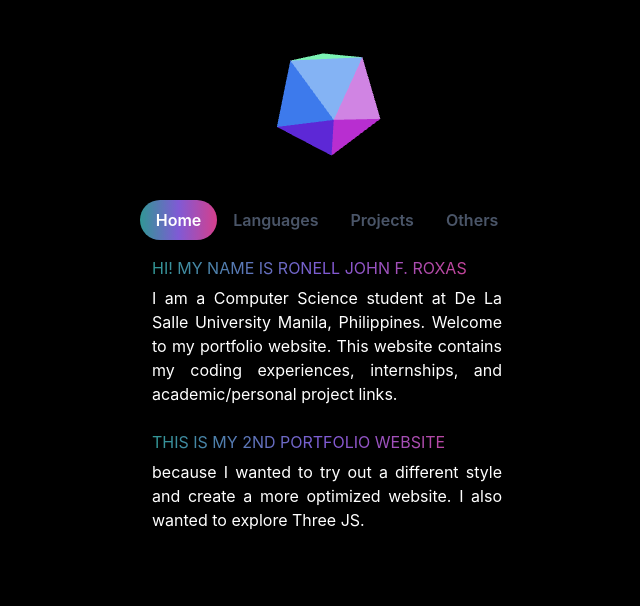
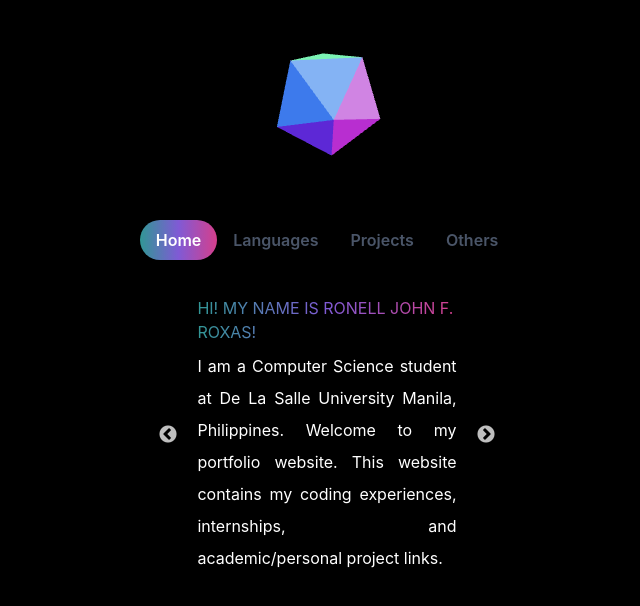
Before and after one commit to ronellroxas/portfolio-v2, a Next.js app: page / in a window 1280 px wide. Shown: the top 606 px of the page, without its empty margins (313-953 px from the left). Built offline with nearby package versions, Linux system fonts and the light colour scheme.

Commit message:
feat: add new info

```diff
--- a/components/CustomText.js
+++ b/components/CustomText.js
@@ -20,7 +20,7 @@ export default function CustomText(props) {
     return (
         <MotionText
             align='justify'
-            lineHeight={1.5}
+            lineHeight={2}
 
             /*Animations */
             variants={TextAnimation}
--- a/components/Experience.js
+++ b/components/Experience.js
@@ -20,8 +20,7 @@ export default function Experience(props) {
         <MotionBox
             /*Initial styling*/
             as='div'
-            maxW="40%"
-            minW="350px"
+            maxW="60%"
             mx='auto'
 
             /*Animations */
--- a/components/Home.js
+++ b/components/Home.js
@@ -2,9 +2,19 @@ import { Box } from "@chakra-ui/react";
 import { motion } from "framer-motion";
 import CustomText from "./CustomText";
 import CustomHeader from "./CustomHeader";
+import Slider from "react-slick";
+
 export default function Home(props) {
 
     const MotionBox = motion(Box);
+    const sliderSettings = {
+        dots: false,
+        infinite: true,
+        lazyLoad: true,
+        speed: 500,
+        slidesToShow: 1,
+        slidesToScroll: 1
+    };
 
     const BoxAnimation = {
         hidden: {
@@ -12,28 +22,49 @@ export default function Home(props) {
         },
         show: {
             opacity: 1,
-            transition: {duration: 0.2, staggerChildren: 0.2}
+            transition: { duration: 0.2, staggerChildren: 0.2 }
         }
+    }
+
+    const boxSettings = {
+        /*Initial styling*/
+        as: 'div',
+        maxW: "90%",
+        mx: 'auto',
+
+        /*Animations */
+        variants: { BoxAnimation },
+        initial: 'hidden',
+        animate: 'show'
     }
 
     return (
         <MotionBox
-            /*Initial styling*/
-            as='div'
-            maxW="40%"
-            minW="350px"
-            mx='auto'
-
-            /*Animations */
-            variants={BoxAnimation}
-            initial='hidden'
-            animate='show'
+            as="div"
+            maxW="60%"
         >
-            <CustomHeader text="Hi! My Name is Ronell John F. Roxas"/>
-            <CustomText text="I am a Computer Science student at De La Salle University Manila, Philippines. Welcome to my portfolio website. This website contains my coding experiences, internships, and academic/personal project links."/>
-            <br/>
-            <CustomHeader text="This is my 2nd portfolio website"/>
-            <CustomText text="because I wanted to try out a different style and create a more optimized website. I also wanted to explore Three JS."/>
+            <Slider {...sliderSettings}>
+                <MotionBox {...boxSettings}>
+                    <CustomHeader text="Hi! My Name is Ronell John F. Roxas!" />
+                    <CustomText text="I am a Computer Science student at De La Salle University Manila, Philippines. Welcome to my portfolio website. This website contains my coding experiences, internships, and academic/personal project links." />
+                </MotionBox>
+                <MotionBox {...boxSettings}>
+                    <CustomHeader text="I like Web Development!" />
+                    <CustomText text="I mainly take on the role of Full Stack Developer in academic projects. For my internships, I experienced a Backend Developer and Full Stack Developer role. I think Web Development is fun since it's very easy to get started and build ideas, but also has a lot of complexity to explore especially in industry products." />
+                </MotionBox>
+                <MotionBox {...boxSettings}>
+                    <CustomHeader text="I like AI!" />
+                    <CustomText text="My thesis involved NLP using Machine Learning techniques like TF-IDF and MLP Regressors; and Deep Learning techniques like Word Embeddings and CNN. I enjoyed the challenge our thesis gave us which allowed our team to learn a lot of things!" />
+                </MotionBox>
+                <MotionBox {...boxSettings}>
+                    <CustomHeader text="I like Data Science!" />
+                    <CustomText text="We had an introductory class to Data Science which I enjoyed! I like how you can observe patterns and relationship between different datasets and visualize them in a creative manner. I also want to learn more about using AI models in Data Science by analyzing the weights of the trained model instead of just creating a prediction model." />
+                </MotionBox>
+                <MotionBox {...boxSettings}>
+                    <CustomHeader text="I like Programming!" />
+                    <CustomText text="Programming is such a broad concept wherein there are a lot of fun things to explore from my perspective. These 3 are mostly the ones that stuck with me the most because of how much fun I had, how much things I learned, and how excited I feel to learn more about them. However, programming in general is something that I find fun, and would love to explore other fields in the future as well!" />
+                </MotionBox>
+            </Slider>
         </MotionBox>
     )
 }
--- a/components/Navigation.js
+++ b/components/Navigation.js
@@ -14,7 +14,9 @@ export default function Navigation(props) {
         <>
             <Model/>
             <Tabs variant='soft-rounded' colorScheme='gray' align='center' maxW="40%" minW="400px" mx='auto' isLazy>
-                <TabList>
+                <TabList
+                    m={5}
+                >
                     <CustomTab text='Home'/>
                     <CustomTab text='Languages'/>
                     <CustomTab text='Projects'/>
--- a/components/Project.js
+++ b/components/Project.js
@@ -21,8 +21,7 @@ export default function Project(props) {
         <MotionBox
             /*Initial styling*/
             as='div'
-            maxW="40%"
-            minW="350px"
+            maxW="60%"
             mx='auto'
 
             /*Animations */
--- a/package.json
+++ b/package.json
@@ -20,6 +20,8 @@
     "react": "18.1.0",
     "react-dom": "18.1.0",
     "react-icons": "^4.3.1",
+    "react-slick": "^0.29.0",
+    "slick-carousel": "^1.8.1",
     "three": "^0.140.0"
   },
   "devDependencies": {
--- a/pages/index.js
+++ b/pages/index.js
@@ -7,9 +7,11 @@ export default function Home() {
         <title>Ronell Roxas</title>
         <meta name="description" content="Generated by create next app" />
         <link rel="icon" href="/favicon.ico" />
+        <link rel="stylesheet" type="text/css" charset="UTF-8" href="https://cdnjs.cloudflare.com/ajax/libs/slick-carousel/1.6.0/slick.min.css" />
+        <link rel="stylesheet" type="text/css" href="https://cdnjs.cloudflare.com/ajax/libs/slick-carousel/1.6.0/slick-theme.min.css" />
       </Head>
 
-      <Navigation/>
+      <Navigation />
     </>
   )
 }
--- a/static/projects.js
+++ b/static/projects.js
@@ -9,13 +9,8 @@ const projects = [{
         description: 'I was with COBENA for 3 months (Sept. 27 - Dec. 17, 2021). During my stay, me and other backend developer interns designed and developed an API. We worked closely with the frontend interns to integrate the API. Our supervisors helped us design and build the application throughout our stay. I greatly improved my python, SQL, and web development skills through this internship.',
         tech: ['Flask', 'MongoDB', 'PostgreSQL', 'Docker', 'Git'],
         role: 'Back End Developer Intern'
-    }, {
-        title: 'Yummers',
-        description: 'was our first academic web application project. It is a simple recipe sharing social website. Through this project, I learned the basics of web development. The application features user registration, login, recipe posting, liking, and commenting.',
-        tech: ['NodeJS', 'Express', 'MongoDB', 'Git'],
-        role: 'Full Stack Developer',
-        link: 'https://yummers.herokuapp.com/'
-    }, {
+    },
+    {
         title: 'Pelican Express',
         description: 'was another academic web application project using MERN Stack. It is a simple parcel tracking/delivery website for online sellers. The application features user registration and login using OAth2.0, waybill CRUD, customer address saving, parcel delivery, and parcel tracking. During this project, me and my group challenged ourselves by learning a new framework. This was also the class were we learned DevOps.',
         tech: ['NodeJS', 'Express', 'MongoDB', 'DevOps', 'Git'],
@@ -44,7 +39,34 @@ const projects = [{
         tech: ['Python', 'GeoSpatial'],
         role: 'DataScience',
         link: 'https://deepnote.com/workspace/Bryan-and-Friends-41b5571d-a210-45f9-b4be-09ae8e11284b/project/DATASCI-Data-Project-9e33f1da-90db-4f79-9b1c-0bd43192a565/%2Fa.ipynb'
-    }
+    },
+    {
+        title: 'Thesis',
+        description: "Performed Automatic Personality Recognition (APR) on Filipino Twitter Dataset using Multilayer perceptron (MLP), CNN, TF-IDF, and Word Embeddings (WE). The study aims to provide insight in using modern language modeling techniques compared to traditional techniques in APR. Though the prediction model did not have significant improvements over related literature, the insights and recommendations on the language models derived from the study allows future works to further improve the models. The technologies used includes Python, Keras, Tensorflow, and SKLearn. ",
+        tech: ['Python', 'Keras', 'Tensorflow'],
+        role: 'Researcher and Developer',
+    },
+    {
+        title: 'Digital Image Processing',
+        description: "This study was for our Introduction to Affective Computing course. The study aimed to build a model using modern approach, such as ResNet50 and LSTM, to gain affective information from image datasets. The model focuses on facial recognition to derive emotion. This study was able to build the model with a final accuracy of 0.6. Though it performed worse in some traditional approach related literature, the model was not optimized due to the lack of resources and time. The technologies used includes Tensorflow and Keras.",
+        tech: ['Python', 'Keras', 'Tensorflow'],
+        role: 'Researcher and Developer',
+        link: "https://deepnote.com/workspace/ainsley-go-ef80a626-1d6e-4a86-a46e-0df355155f1a/project/AFFECTV-no-image-montage-version-b41a7cd3-acc5-4085-8331-4a95ad476188/"
+    },
+    {
+        title: 'Style Transfer WebApp',
+        description: "This is an Web Application built for our Digital Image Processing class. Style transfer extracts the style from a source image, then applies it to another image. Our project implements a modern style transfer model in a Web Application. The application works and the project was a success. However, there are limitations due to the application being deployed in a free tier deployment option.",
+        tech: ['Python', 'Keras', 'Tensorflow'],
+        role: 'Researcher and Developer',
+        github: "https://github.com/ronellroxas/digimap-style-transfer"
+    },
+    {
+        title: 'Yummers',
+        description: 'was our first academic web application project. It is a simple recipe sharing social website. Through this project, I learned the basics of web development. The application features user registration, login, recipe posting, liking, and commenting.',
+        tech: ['NodeJS', 'Express', 'MongoDB', 'Git'],
+        role: 'Full Stack Developer',
+        link: 'https://yummers.herokuapp.com/'
+    },
 ]
 
 export default projects;
```
Also changed, not shown: 1 other file (tests, documents, lock files or other folders).
